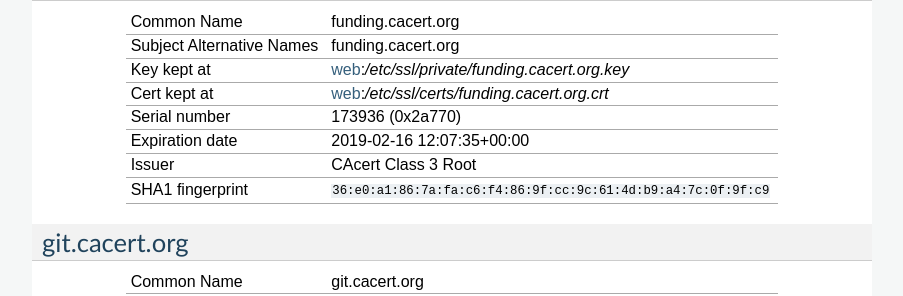
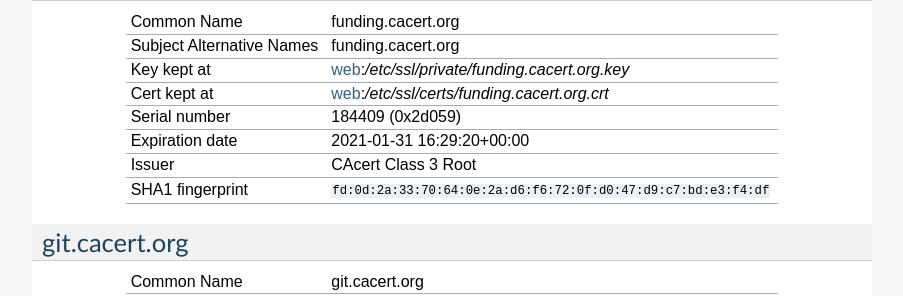
Before and after one commit to CAcertOrg/cacert-infradocs, a Sphinx documentation site: the page built from docs/certlist.rst, in a window 1280 px wide and 1400 px high, scrolled down 3756 px. Shown: the part 152-448 px from the top of the window, without its empty margins (198-1101 px from the left). Built offline with Sphinx 7.4.7, drawn with Linux system fonts in a browser that asks for light colours; pages that are not in the unit, such as notebooks, are missing from menus; some of the changed text lies outside the part shown.

Commit message:
Update certificates for funding and jenkins

```diff
--- a/docs/systems/web.rst
+++ b/docs/systems/web.rst
@@ -231,9 +231,9 @@
    :altnames:   DNS:funding.cacert.org
    :certfile:   /etc/ssl/certs/funding.cacert.org.crt
    :keyfile:    /etc/ssl/private/funding.cacert.org.key
-   :serial:     02A770
-   :expiration: Feb 16 12:07:35 2019 GMT
-   :sha1fp:     36:E0:A1:86:7A:FA:C6:F4:86:9F:CC:9C:61:4D:B9:A4:7C:0F:9F:C9
+   :serial:     02D059
+   :expiration: Jan 31 16:29:20 2021 GMT
+   :sha1fp:     FD:0D:2A:33:70:64:0E:2A:D6:F6:72:0F:D0:47:D9:C7:BD:E3:F4:DF
    :issuer:     CAcert Class 3 Root
 
 .. sslcert:: infradocs.cacert.org
@@ -249,9 +249,9 @@
    :altnames:   DNS:jenkins.cacert.org
    :certfile:   /etc/ssl/certs/jenkins.cacert.org.crt
    :keyfile:    /etc/ssl/private/jenkins.cacert.org.key
-   :serial:     02A76F
-   :expiration: Feb 16 12:07:29 2019 GMT
-   :sha1fp:     D1:E3:5B:73:63:28:C6:31:0F:35:4A:2F:0D:12:B5:6C:3F:72:08:3D
+   :serial:     02D058
+   :expiration: Jan 31 16:27:54 2021 GMT
+   :sha1fp:     00:5B:9C:4D:2E:D2:E4:69:2D:32:61:DC:25:98:F0:89:C9:E1:50:F1
    :issuer:     CAcert Class 3 Root
 
 .. sslcert:: web.cacert.org
```
